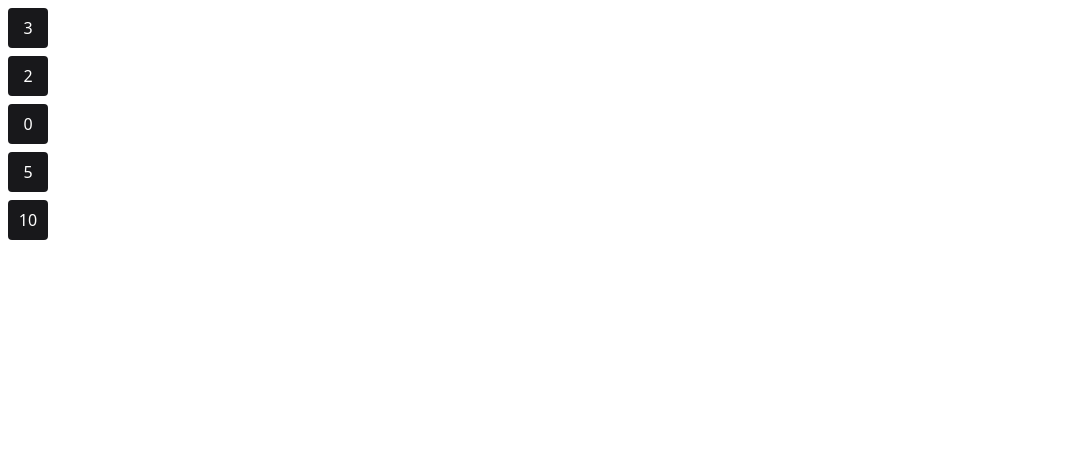
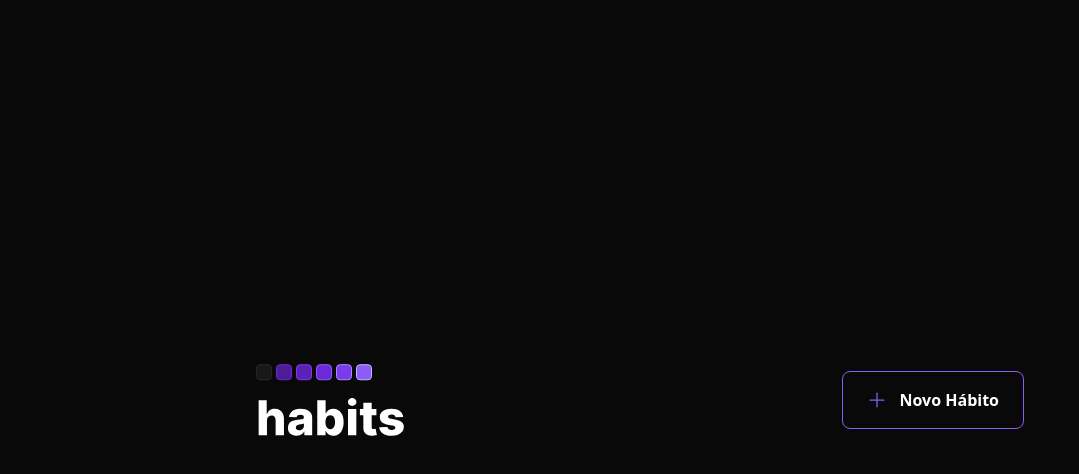
Before and after one commit to ponqueli/nlw-habits-web, a React (Vite) app: page / in a window 1280 px wide. Shown: the top 474 px of the page, without its empty margins (0-1079 px from the left). Built offline with nearby package versions, Linux system fonts and the light colour scheme.

Commit message:
feat: component header

```diff
--- a/index.html
+++ b/index.html
@@ -1,13 +1,16 @@
 <!DOCTYPE html>
 <html lang="en">
+
 <head>
   <meta charset="UTF-8" />
   <link rel="icon" type="image/svg+xml" href="/vite.svg" />
   <meta name="viewport" content="width=device-width, initial-scale=1.0" />
-    <title>Vite + React + TS</title>
+  <title>Habits App</title>
 </head>
-  <body>
+
+<body class="bg-background text-white">
   <div id="root"></div>
   <script type="module" src="/src/main.tsx"></script>
 </body>
+
 </html>
--- a/package.json
+++ b/package.json
@@ -9,6 +9,7 @@
     "preview": "vite preview"
   },
   "dependencies": {
+    "phosphor-react": "^1.4.1",
     "react": "^18.2.0",
     "react-dom": "^18.2.0"
   },
--- a/src/App.tsx
+++ b/src/App.tsx
@@ -1,16 +1,13 @@
+import { Header } from './components/Header';
 import './styles/global.css';
-import { Habit } from "./components/Habit"
+//import { Habit } from "./components/Habit"
 
-function App() {
+export function App() {
   return (
-    <>
-      <Habit completed={3} />
-      <Habit completed={2} />
-      <Habit completed={0} />
-      <Habit completed={5} />
-      <Habit completed={10} />
-    </>
+    <div className='w-screen h-screen flex justify-center items-center'>
+      <div className='w-full max-w-5xl px-6 flex flex-col gap-16'>
+        <Header />
+      </div>
+    </div>
   )
 }
-
-export default App
--- /dev/null
+++ b/src/components/Header.tsx
@@ -0,0 +1,17 @@
+import { Plus } from 'phosphor-react';
+import logoImage from '../assets/logo.svg';
+
+export function Header() {
+  return (
+    <div className='w-full max-w-3xl mx-auto flex items-center justify-between'>
+      <img src={logoImage} alt="logo habits" />
+      <button
+        type='button'
+        className='flex items-center gap-3 border border-violet-500 font-semibold rounded-lg px-6 py-4 hover:border-violet-300'
+      >
+        <Plus size={20} className='text-violet-500' />
+        Novo Hábito
+      </button>
+    </div>
+  )
+}
--- a/src/main.tsx
+++ b/src/main.tsx
@@ -1,6 +1,6 @@
 import React from 'react'
 import ReactDOM from 'react-dom/client'
-import App from './App'
+import { App } from './App'
 
 ReactDOM.createRoot(document.getElementById('root') as HTMLElement).render(
   <React.StrictMode>
```
Also changed, not shown: src/assets/logo.svg (added), 1 other file (tests, documents, lock files or other folders). Lines whose indentation alone changed are shown as unchanged.
